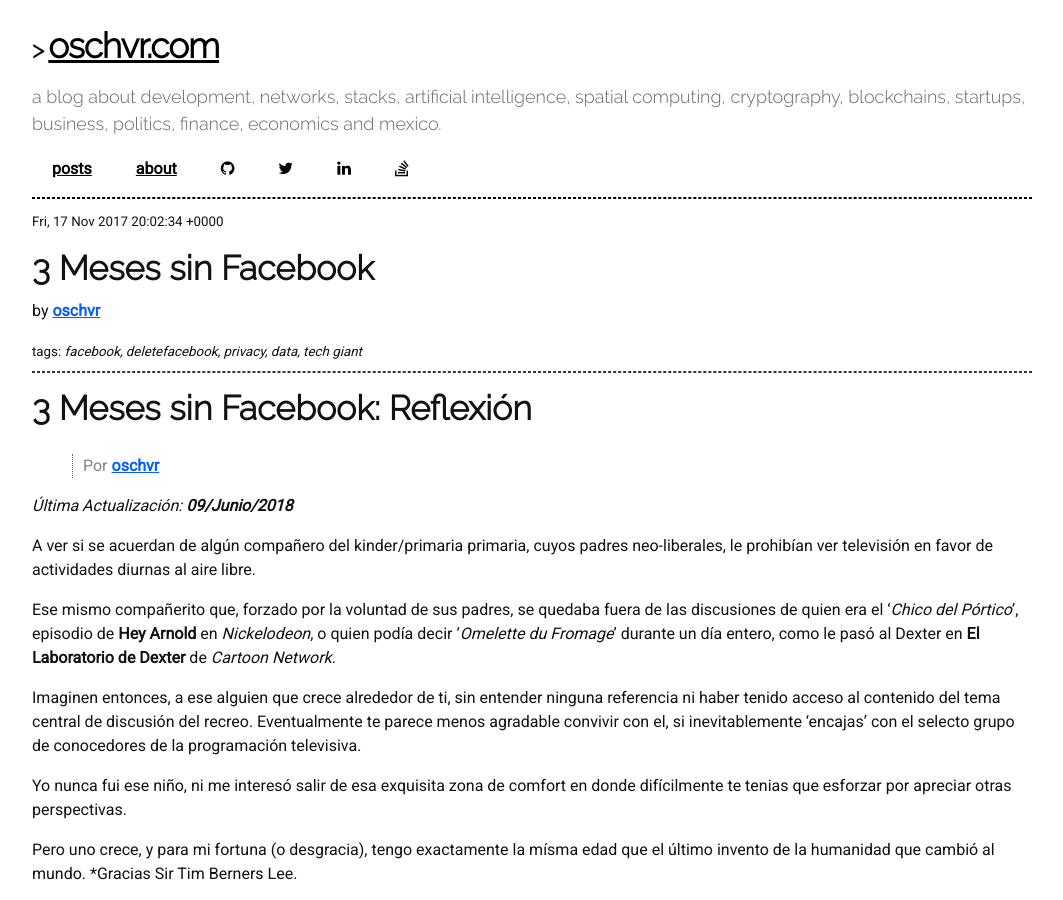
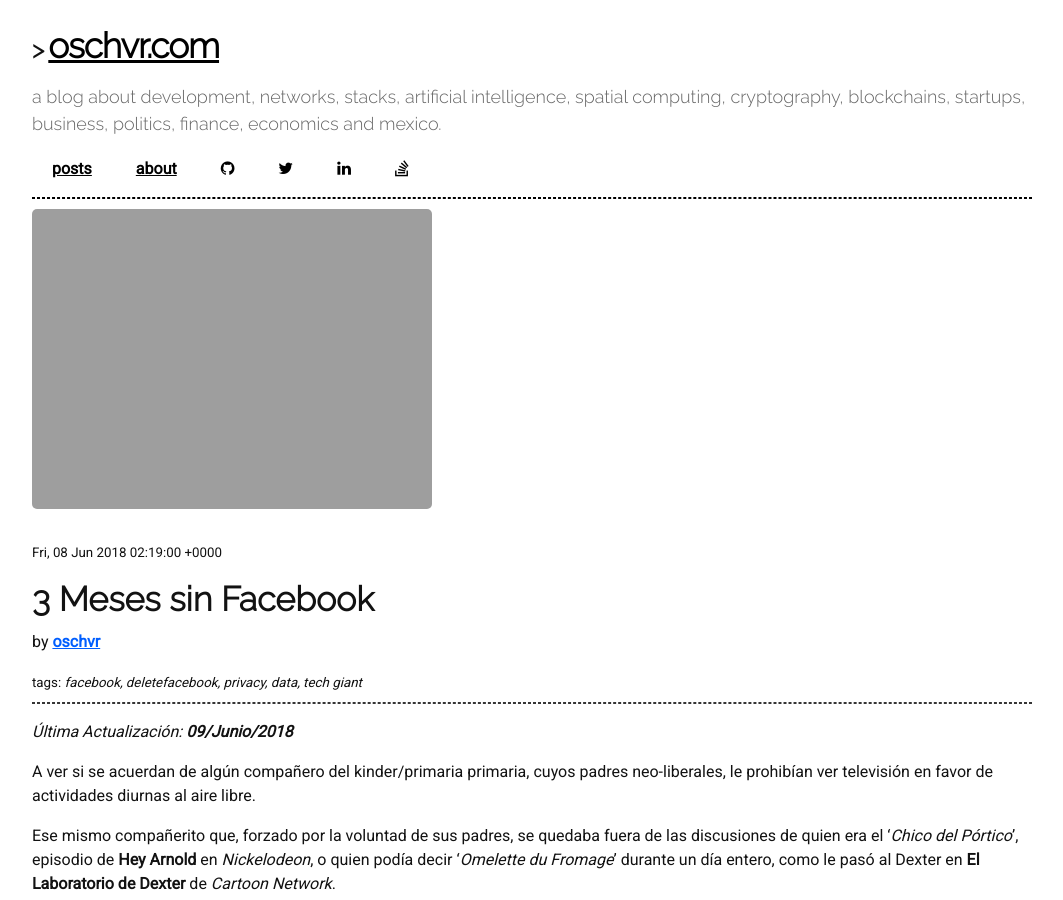
Before and after one commit to oschvr/oschvr.com, a Jekyll site: the page built from _articles/3-meses-sin-facebook.md, in a window 1280 px wide and 900 px high. Shown: the whole window, without its empty margins (108-1171 px from the left). Built offline with Jekyll 4.4.1, drawn with Linux system fonts in a browser that asks for light colours.

Commit message:
Renamed to original convention

```diff
--- a/_articles/2018-06-09-3-meses-sin-facebook.md
+++ b/_articles/3-meses-sin-facebook.md
@@ -1,6 +1,6 @@
 ---
 layout: post
-date: 2017-11-17 20:02:34.531992
+date: 2018-06-08 02:19:00
 title: 3 Meses sin Facebook
 author: oschvr
 mail: os@oschvr.com
@@ -9,10 +9,6 @@
 lang: en_MX
 image: https://oschvr.com/static/oscarchavez/img/nofb/nofb.jpg
 ---
-
-# 3 Meses sin Facebook: Reflexión
-
-> Por [oschvr](https://twitter.com/oschvr)
 
 _Última Actualización: **09/Junio/2018**_
 
--- a/_layouts/post.html
+++ b/_layouts/post.html
@@ -3,6 +3,10 @@
 pagination:
   enabled: true
 ---
+<div class="text-center">
+  <img class='img-responsive img-rounded' style='max-width: 50%' src='{{ page.image }}'/>
+</div>
+<br>
 
 <small>{{ page.date | date_to_rfc822 }}</small>
 <h1>{{ page.title }}</h1>
```
Also changed, not shown: _articles/WIP-ultraverificado.md (renamed from _articles/2018-04-22-WIP-ultraverificado.md, +2 -2 lines), _articles/building-a-trading-system.md (renamed from _articles/2017-07-10-building-a-trading-system.md), _articles/como-hacer-un-proxy-de-tor-con-un-raspberry-pi.md (renamed from _articles/2017-08-2-como-hacer-un-proxy-de-tor-con-un-raspberry-pi.md), _articles/hola-mundo.md (renamed from _articles/2016-03-18-hola-mundo.md), _articles/how-to-become-independant.md (renamed from _articles/2017-01-27-how-to-become-independant.md), _articles/notes-on-solidity.md (renamed from _articles/2017-08-15-notes-on-solidity.md), _articles/nuevas-direcciones.md (renamed from _articles/2016-10-26-nuevas-direcciones.md), _articles/profundizando-tensorflow-pt1.md (renamed from _articles/2017-07-24-profundizando-tensorflow-pt1.md), _articles/que-es-un-chatbot.md (renamed from _articles/2017-11-17-que-es-un-chatbot.md), _articles/what-is-an-ico.md (renamed from _articles/2017-08-24-what-is-an-ico.md), 1 other file.
